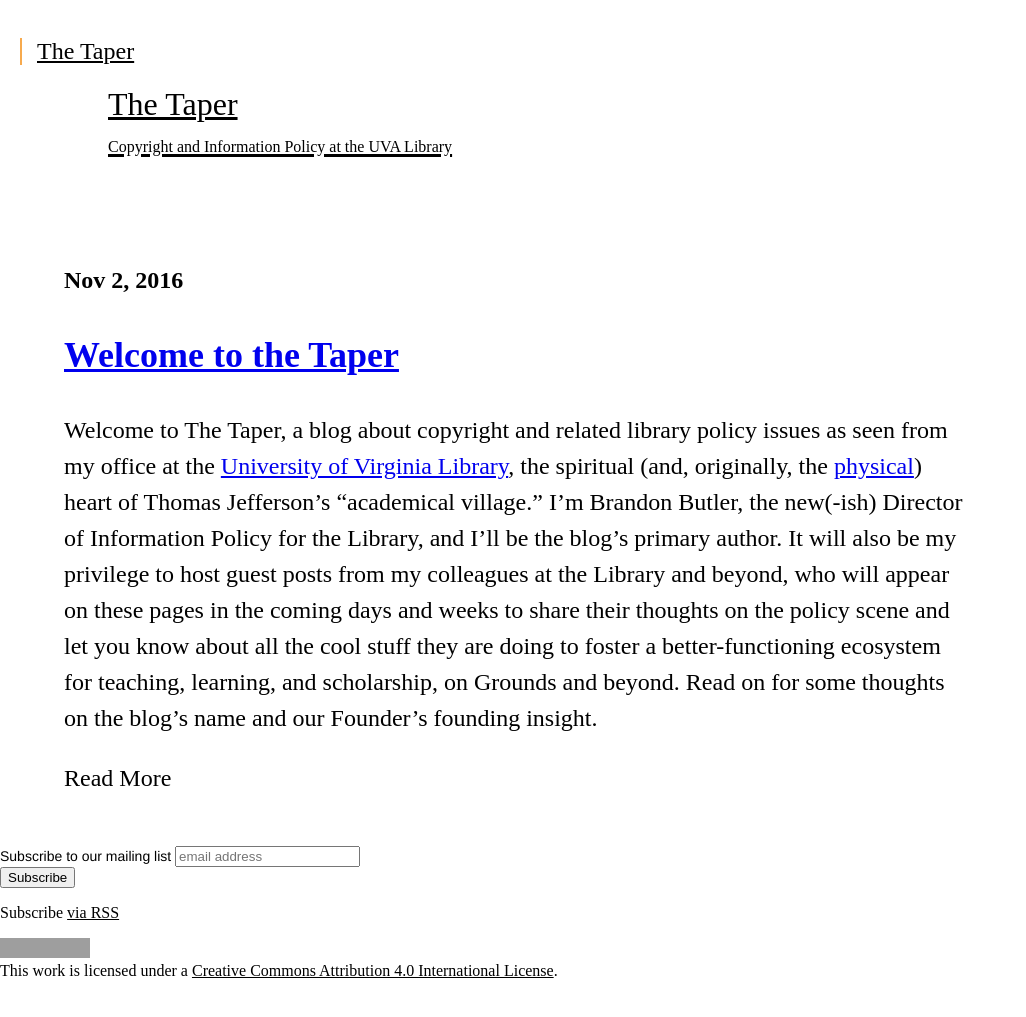
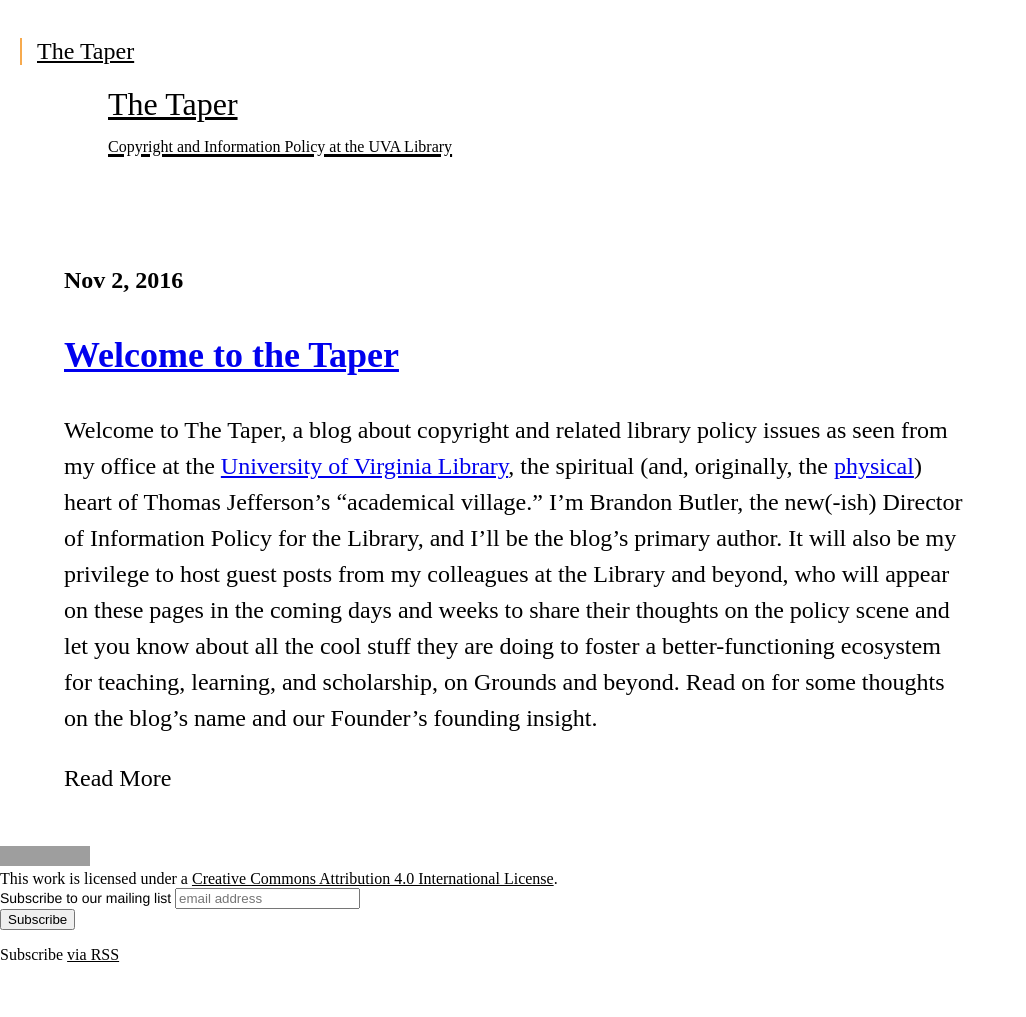
Before and after one commit to uvalib/thetaper, a Jekyll site: the page built from index.html, in a window 1280 px wide and 1058 px high. Shown: the top 1017 px of the window, without its empty margins (0-1026 px from the left). Built offline with Jekyll 4.4.1, drawn with Linux system fonts in a browser that asks for light colours; some web fonts are replaced; comment, search, counter and statistics services are not loaded; grey boxes are pictures that could not be loaded.

Commit message:
Updated default.html

```diff
--- a/_layouts/default.html
+++ b/_layouts/default.html
@@ -30,7 +30,7 @@
 
 
         <div class="column-4">
-
+<a rel="license" href="http://creativecommons.org/licenses/by/4.0/"><img alt="Creative Commons License" style="border-width:0" src="https://i.creativecommons.org/l/by/4.0/80x15.png" /></a><br />This work is licensed under a <a rel="license" href="http://creativecommons.org/licenses/by/4.0/">Creative Commons Attribution 4.0 International License</a>.
           <!-- Begin MailChimp Signup Form -->
 
           <link href="//cdn-images.mailchimp.com/embedcode/slim-10_7.css" rel="stylesheet" type="text/css">
@@ -55,7 +55,7 @@
           <!--End mc_embed_signup-->
 
           <p class="rss-subscribe">Subscribe <a href="{{ "/feed.xml" | prepend: site.baseurl }}">via RSS</a></p>
-             <a rel="license" href="http://creativecommons.org/licenses/by/4.0/"><img alt="Creative Commons License" style="border-width:0" src="https://i.creativecommons.org/l/by/4.0/80x15.png" /></a><br />This work is licensed under a <a rel="license" href="http://creativecommons.org/licenses/by/4.0/">Creative Commons Attribution 4.0 International License</a>.
+
         </div>
       </uva-footer>
 
```
